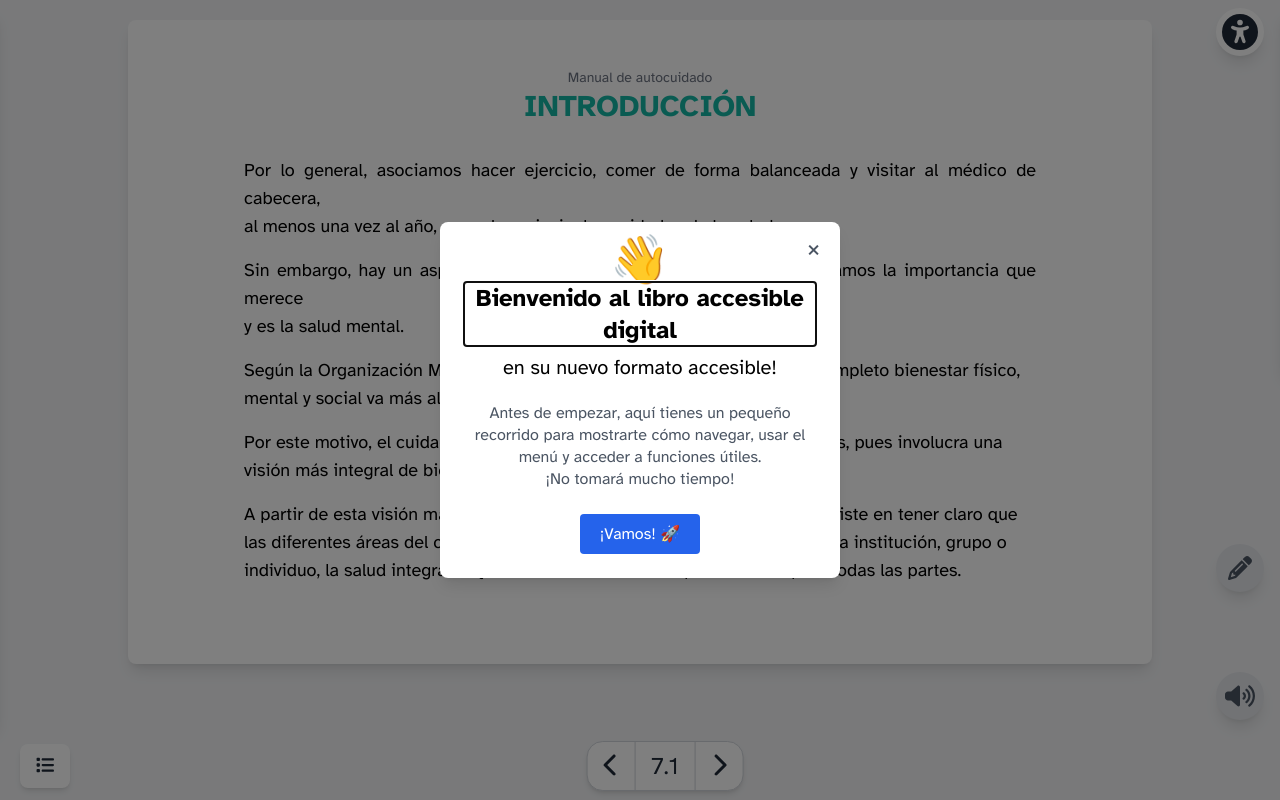
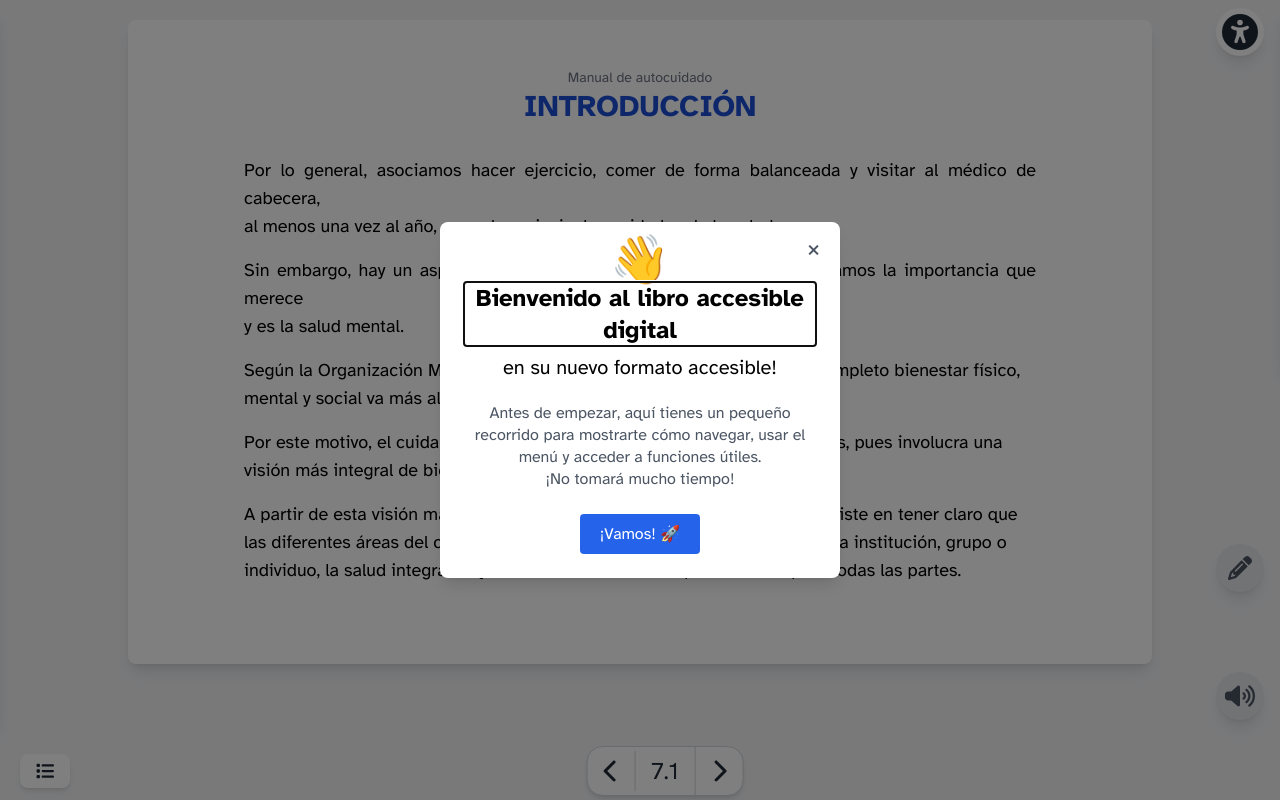
Before and after one commit to unicef/ADT-manual-autocuidados, a website: page 8_0_adt.html in a window 1280 px wide. Drawn offline with nearby package versions, Linux system fonts and the light colour scheme; no server answers.

Commit message:
version_2

```diff
--- a/8_0_adt.html
+++ b/8_0_adt.html
@@ -1,53 +1 @@
-<!DOCTYPE html>
-
-<html lang="es">
-<head>
-<meta charset="utf-8"/>
-<meta content="width=device-width, initial-scale=1" name="viewport"/>
-<title>Manual de autocuidado - Introducción</title>
-<!-- DO NOT EDIT OR REMOVE the <script> tags -->
-<link href="./content/tailwind_output.css" rel="stylesheet"/>
-<script src="https://cdnjs.cloudflare.com/ajax/libs/font-awesome/6.6.0/js/all.min.js"></script>
-<!-- Mathjax script to use for rendering math. -->
-<script src="https://cdn.jsdelivr.net/npm/mathjax@3/es5/tex-mml-chtml.js"></script>
-<meta content="8_0" name="page-section-id"/>
-</head>
-<body class="bg-gray-100 lg:p-5 md:p-5 sm:p-0 mb-12 font-sans text-lg"><div id="interface-container"></div><div id="nav-container"></div>
-<!-- Main content container -->
-<div class="container mx-auto max-w-5xl bg-white rounded-lg shadow-lg lg:px-24 md:px-12 sm:px-6 pt-12 pb-12" id="content">
-<header class="text-center mb-8">
-<p class="text-sm text-gray-500" data-id="text-8-0">Manual de autocuidado</p>
-<h1 class="text-3xl font-bold text-teal-500" data-id="text-8-1">INTRODUCCIÓN</h1>
-</header>
-<section data-id="sectioneli5-8-0" data-section-type="foreword" id="foreword-main" role="article">
-<div class="px-5 mb-8">
-<p class="mb-4 text-justify" data-id="text-8-2">
-                    Por lo general, asociamos hacer ejercicio, comer de forma balanceada y visitar al médico de cabecera,
-                    al menos una vez al año, como los principales cuidados de la salud.
-                </p>
-<p class="mb-4 text-justify" data-id="text-8-3">
-                    Sin embargo, hay un aspecto vital de nuestro equilibrio al que no otorgamos la importancia que merece
-                    y es la salud mental.
-                </p>
-<p class="mb-4 text-justify" data-id="text-8-4">
-                    Según la Organización Mundial de la Salud (OMS) (2004), un estado de completo bienestar físico,
-                    mental y social va más allá de la ausencia de afecciones o enfermedades.
-                </p>
-<p class="mb-4 text-justify" data-id="text-8-5">
-                    Por este motivo, el cuidado de la salud no debe reducirse a aspectos físicos, pues involucra una
-                    visión más integral de bienestar.
-                </p>
-<p class="mb-4 text-justify" data-id="text-8-6">
-                    A partir de esta visión más completa e integral se plantea un reto que consiste en tener claro que
-                    las diferentes áreas del cuidado de la salud no se limitan a una determinada institución, grupo o
-                    individuo, la salud integral requiere de una cuota de responsabilidad para todas las partes.
-                </p>
-</div>
-</section>
-</div>
-
-<script src="./assets/modules/state.js" type="module"></script>
-
-<script src="./assets/base.js" type="module"></script>
-</body>
-</html>
+<html lang="es"><head><meta charset="utf-8"/><meta content="width=device-width, initial-scale=1" name="viewport"/><title></title><link href="./content/tailwind_output.css" rel="stylesheet"/><script src="https://cdnjs.cloudflare.com/ajax/libs/font-awesome/6.6.0/js/all.min.js"></script><script src="https://cdn.jsdelivr.net/npm/mathjax@3/es5/tex-mml-chtml.js"></script><meta content="8_0" name="page-section-id"/></head><body class="bg-gray-100 lg:p-5 md:p-5 sm:p-0 mb-12 font-sans text-lg"><div id="interface-container"></div><div id="nav-container"></div><div class="container mx-auto max-w-5xl bg-white rounded-lg shadow-lg lg:px-24 md:px-12 sm:px-6 pt-12 pb-12" id="content"><header class="text-center mb-8"><p class="text-sm text-gray-500" data-id="text-8-0"></p><h1 class="text-3xl font-bold text-blue-700" data-id="text-8-1"></h1></header><section data-id="sectioneli5-8-0" data-section-type="foreword" id="foreword-main" role="article"><div class="px-5 mb-8"><p class="mb-4 text-justify" data-id="text-8-2"></p><p class="mb-4 text-justify" data-id="text-8-3"></p><p class="mb-4 text-justify" data-id="text-8-4"></p><p class="mb-4 text-justify" data-id="text-8-5"></p><p class="mb-4 text-justify" data-id="text-8-6"></p></div></section></div><script src="./assets/modules/state.js" type="module"></script><script src="./assets/base.js" type="module"></script></body></html>
```
